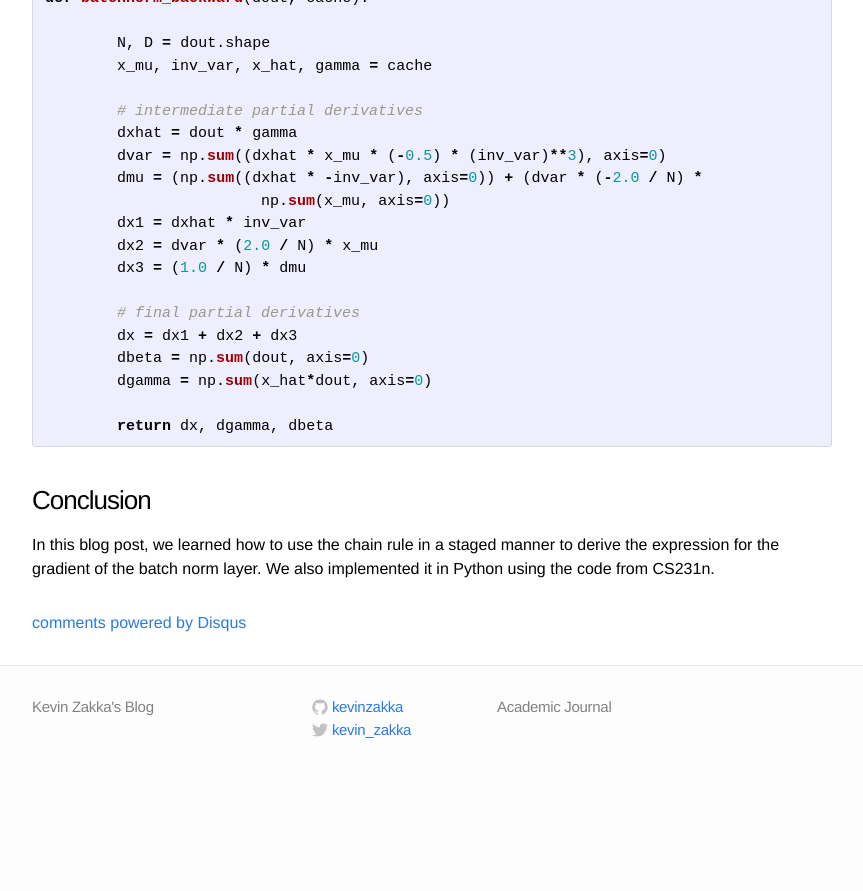
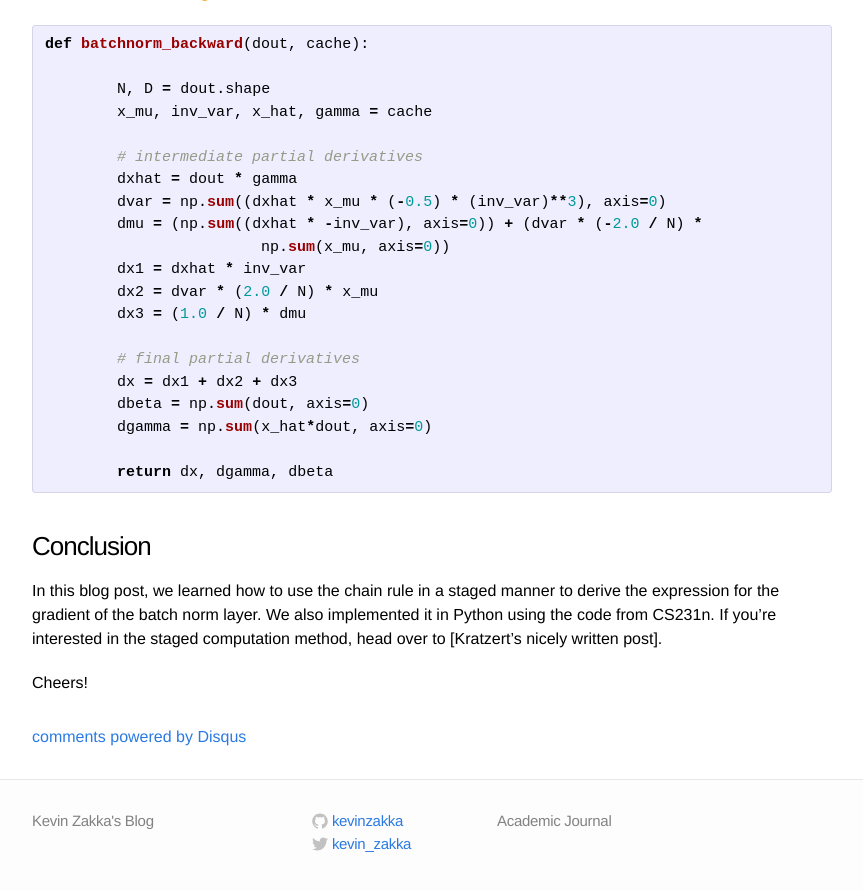
Before and after one commit to WangcsShuai/kevinzakka.github.io, a Jekyll site: the page built from _posts/2016-09-14-batch_normalization.markdown, in a window 1280 px wide and 900 px high, scrolled down 5996 px. Shown: the top 891 px of the window, without its empty margins (208-1071 px from the left). Built offline with Jekyll 4.4.1, drawn with Linux system fonts in a browser that asks for light colours; formulas are drawn with MathJax 3; comment, search, counter and statistics services are not loaded; before the commit the page ends 6782 px from its top, so only the background shows below that.

Commit message:
Update 2016-09-14-batch_normalization.markdown

```diff
--- a/_posts/2016-09-14-batch_normalization.markdown
+++ b/_posts/2016-09-14-batch_normalization.markdown
@@ -201,10 +201,10 @@ $$
 \boxed{\frac{\partial f}{\partial x} = \bigg(\frac{\partial f}{\partial \hat{x}_i} \cdot \dfrac{1}{\sqrt{\sigma^2 + \epsilon}}\bigg) + \bigg(\frac{\partial f}{\partial \mu} \cdot \dfrac{1}{m}\bigg) + \bigg(\frac{\partial f}{\partial \sigma^2} \cdot \dfrac{2(x_i - \mu)}{m}\bigg)}$$
 
 ### Recap
+
 $$
 \color{red}{\frac{\partial f}{\partial \beta} = \sum\limits_{i=1}^m \frac{\partial f}{\partial y_i}}
 $$
-
 
 $$
 \color{blue}{\frac{\partial f}{\partial \gamma} = \sum\limits_{i=1}^m \frac{\partial f}{\partial y_i} \cdot \hat{x}_i}
@@ -213,8 +213,8 @@ $$
 $$
 \color{green}{\frac{\partial f}{\partial x} = \bigg(\frac{\partial f}{\partial \hat{x}_i} \cdot \dfrac{1}{\sqrt{\sigma^2 + \epsilon}}\bigg) + \bigg(\frac{\partial f}{\partial \mu} \cdot \dfrac{1}{m}\bigg) + \bigg(\frac{\partial f}{\partial \sigma^2} \cdot \dfrac{2(x_i - \mu)}{m}\bigg)}
 $$
-where
-$\boxed{\dfrac{\partial f}{\partial \hat{x}_i} = \dfrac{\partial f}{\partial y_i} \cdot \gamma}$, $\boxed{\dfrac{\partial f}{\partial \mu} = \bigg(\sum\limits_{i=1}^m  \dfrac{\partial f}{\partial \hat{x}_i} \cdot \dfrac{-1}{\sqrt{\sigma^2 + \epsilon}} \bigg) + \bigg( \dfrac{\partial f}{\partial \sigma^2} \cdot \sum\limits_{i=1}^m -2(x_i - \mu)   \bigg)}$ and $\boxed{\dfrac{\partial \hat{x}}{\partial \sigma^2} = -0.5 \sum\limits_{i=1}^m (x_i - \mu) \cdot (\sqrt{\sigma^2 + \epsilon})^{-1.5}}$.
+
+where $\boxed{\dfrac{\partial f}{\partial \hat{x}_i} = \dfrac{\partial f}{\partial y_i} \cdot \gamma}$, $\boxed{\dfrac{\partial f}{\partial \mu} = \bigg(\sum\limits_{i=1}^m  \dfrac{\partial f}{\partial \hat{x}_i} \cdot \dfrac{-1}{\sqrt{\sigma^2 + \epsilon}} \bigg) + \bigg( \dfrac{\partial f}{\partial \sigma^2} \cdot \sum\limits_{i=1}^m -2(x_i - \mu)   \bigg)}$ and $\boxed{\dfrac{\partial \hat{x}}{\partial \sigma^2} = -0.5 \sum\limits_{i=1}^m (x_i - \mu) \cdot (\sqrt{\sigma^2 + \epsilon})^{-1.5}}$.
 
 ### Python Implementation
 
@@ -245,4 +245,6 @@ def batchnorm_backward(dout, cache):
 
 ### Conclusion
 
-In this blog post, we learned how to use the chain rule in a staged manner to derive the expression for the gradient of the batch norm layer. We also implemented it in Python using the code from CS231n.
+In this blog post, we learned how to use the chain rule in a staged manner to derive the expression for the gradient of the batch norm layer. We also implemented it in Python using the code from CS231n. If you're interested in the staged computation method, head over to [Kratzert's nicely written post].
+
+Cheers!
```
